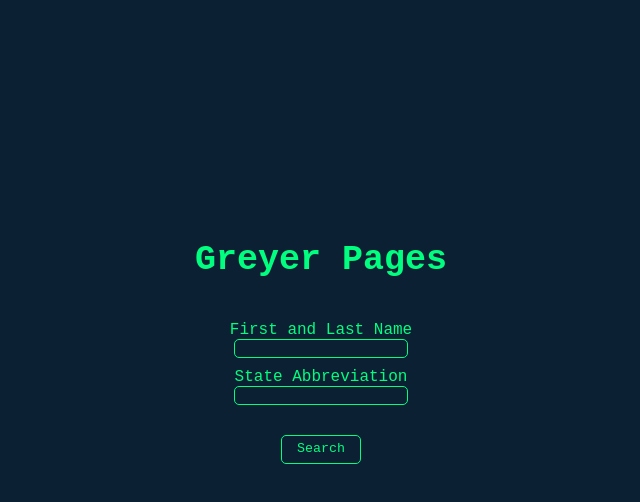
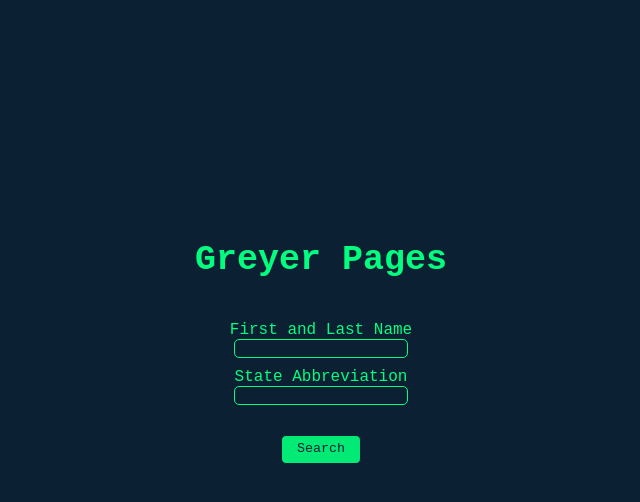
Before and after one commit to AdamSpera/greyer-pages, a plain HTML site: page template/index.html in a window 1280 px wide. In both pictures the pointer is over the button "Search". Shown: the whole page, without its empty margins (319-959 px from the left). Drawn offline with Linux system fonts and the light colour scheme.

Commit message:
Add visuals final

```diff
--- a/static/index.js
+++ b/static/index.js
@@ -1,5 +1,5 @@
 
-document.getElementById('search').addEventListener('click', function() {
+document.getElementById('search').addEventListener('click', function () {
   fetch('/getData', { method: 'POST', body: JSON.stringify({ name: document.getElementById('name').value, state: document.getElementById('state').value }) })
     .then(res => res.json())
     .then(res => {
--- a/static/styles.css
+++ b/static/styles.css
@@ -29,6 +29,32 @@ button {
   padding-right: 15px;
 }
 
+button:hover {
+  background-color: rgb(1 234 117);
+  color: #0c2034;
+  border: 1px solid #0c2034;
+  border-radius: 5px;
+  margin-bottom: 10px;
+  margin-top: 20px;
+  padding-top: 5px;
+  padding-bottom: 7px;
+  padding-left: 15px;
+  padding-right: 15px;
+}
+
+button:active {
+  background-color: #0c2034;
+  color: springgreen;
+  border: 1px solid springgreen;
+  border-radius: 5px;
+  margin-bottom: 10px;
+  margin-top: 20px;
+  padding-top: 5px;
+  padding-bottom: 7px;
+  padding-left: 15px;
+  padding-right: 15px;
+}
+
 p {
   color: springgreen;
   margin-top: 22px;
```
Also changed, not shown: 1 other file.
